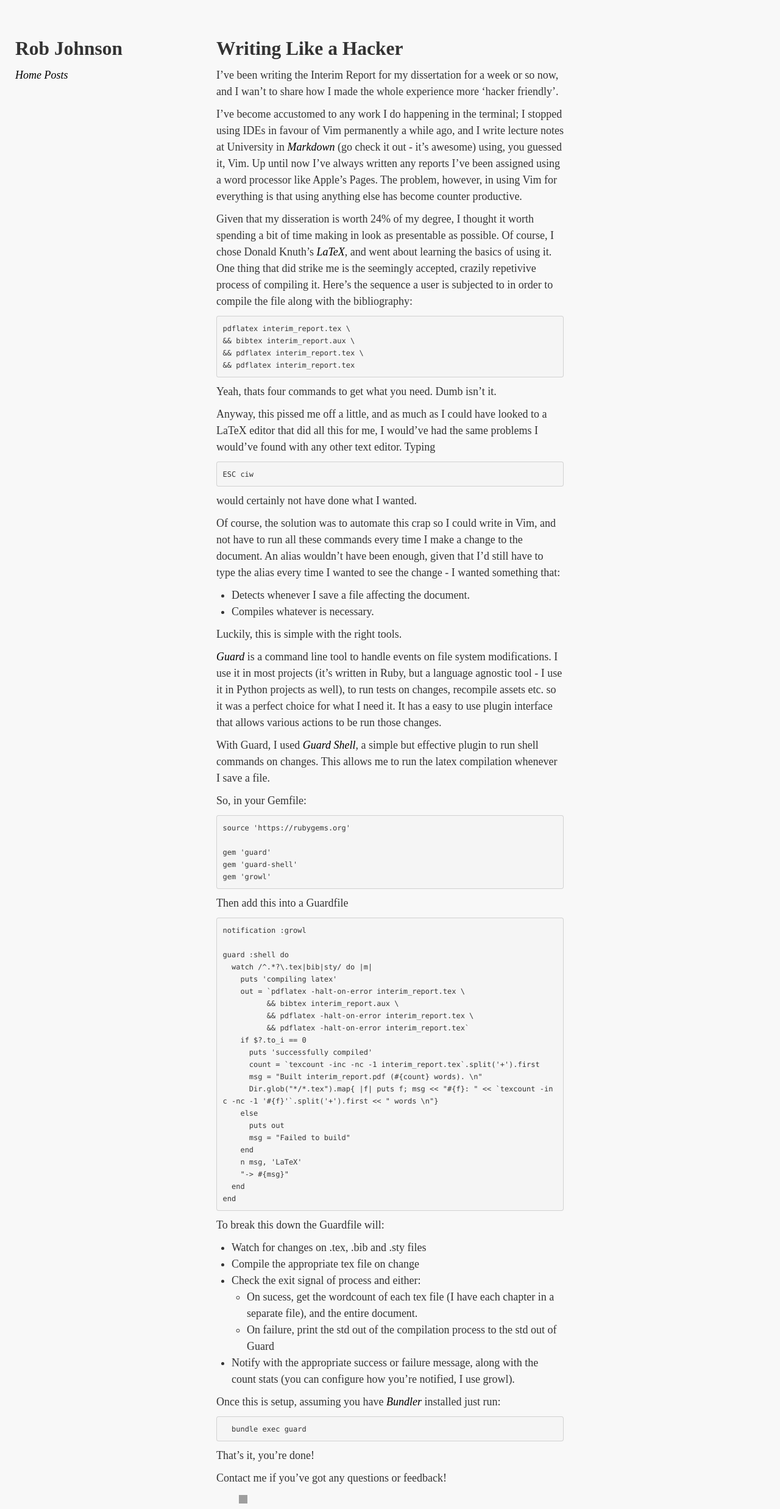
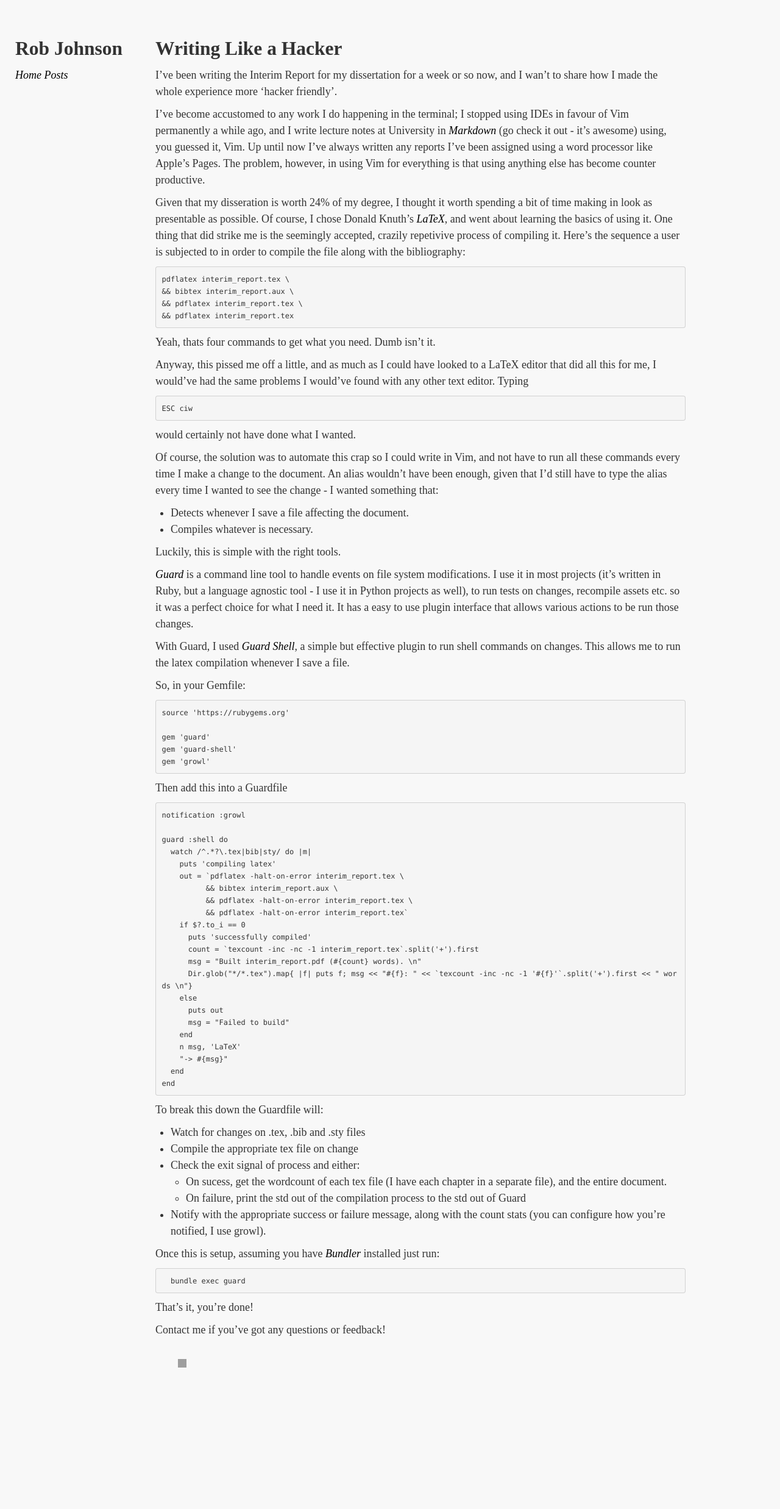
Before and after one commit to Rob-Johnson/rob-johnson.me, a Jekyll site: the page built from _posts/2013-11-02-writing-like-a-hacker.md, in a window 1280 px wide. Shown: the whole page at 61% size. Built offline with Jekyll 4.4.1, drawn with Linux system fonts in a browser that asks for light colours; nearby versions of some CDN libraries; some web fonts are replaced; Markdown is read by kramdown in place of the engine named in the settings; after the commit the page ends 2252 px from its top, so only the background shows below that; grey boxes are pictures that could not be loaded.

Commit message:
consistent widths

```diff
--- a/_layouts/default.html
+++ b/_layouts/default.html
@@ -1,5 +1,4 @@
 <!DOCTYPE HTML>
-
 <html>
   <head>
     <meta http-equiv="Content-Type" content="text/html; charset=UTF-8" />
--- a/_layouts/post.html
+++ b/_layouts/post.html
@@ -2,16 +2,18 @@
 layout: default
 ---
 
-<div class = "span3" id="about">
+<div class = "span2" id="about">
   <div class="row">
     <h2>Rob Johnson</h2>
     {% render pages.md %}
   </div>
 </div>
-<div class="span6" id="content">
+<div class="span9" id="content">
   <h2 class="title">{{ page.title }}</h2>
   <div id="post">
     {{ content }}
   </div>
+</div>
+<div class="span9 offset2" id="social">
   {% include social-media.html %}
 </div>
```
Also changed, not shown: _layouts/page.html (+5 -9 lines).
